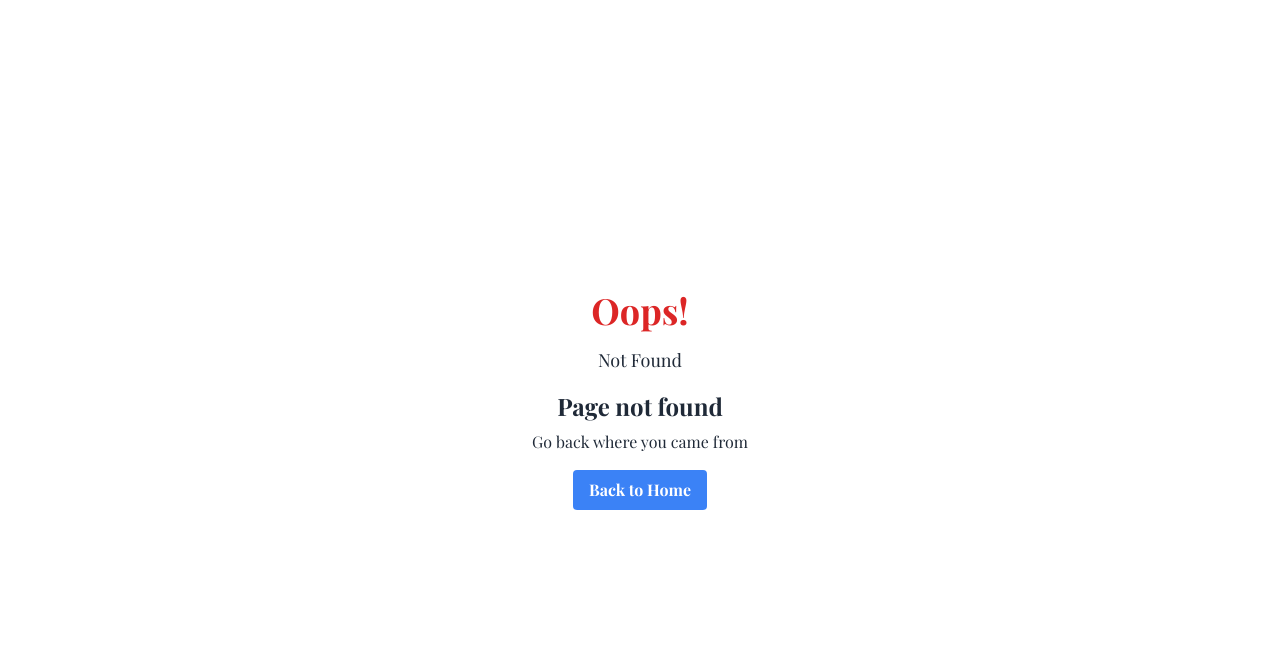
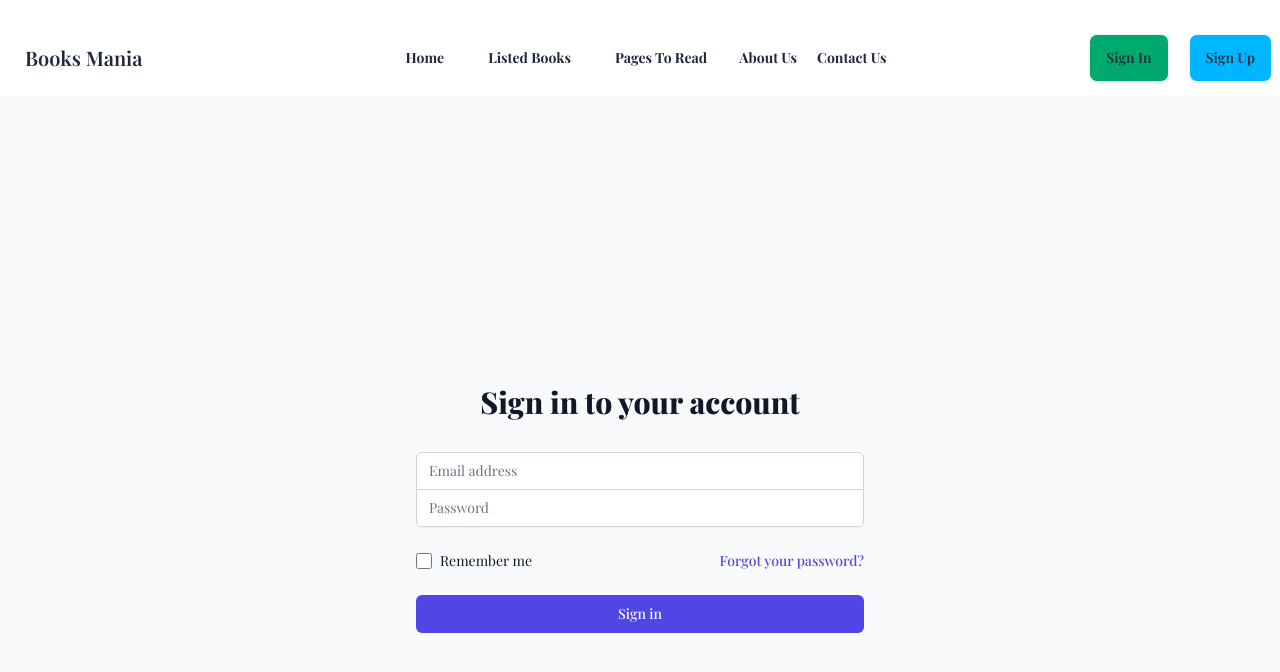
Before and after one commit to nhwnahid007/book-mania, a React (Vite) app: page /signin in a window 1280 px wide. Before the commit this address had no page. Shown: the top 672 px of the page. Built offline with nearby package versions, Linux system fonts and the light colour scheme.

Commit message:
Added sign in sign up components

```diff
--- a/src/Components/Nav/Nav.jsx
+++ b/src/Components/Nav/Nav.jsx
@@ -67,8 +67,8 @@ const Nav = () => {
         </ul>
       </div>
       <div className="navbar-end space-x-5">
-        <a className="btn bg-success">Sign In</a>
-        <a className="btn bg-info">Sign Up</a>
+        <Link to={'/signin'} className="btn bg-success">Sign In</Link>
+        <Link to={'/signup'} className="btn bg-info">Sign Up</Link>
       </div>
     </div>
   );
--- /dev/null
+++ b/src/Components/SignIn/SignIn.jsx
@@ -0,0 +1,57 @@
+import { useState } from "react";
+
+const SignIn = () => {
+    const [email, setEmail] = useState('');
+  const [password, setPassword] = useState('');
+
+  const handleSignIn = (e) => {
+    e.preventDefault();
+    // Your sign-in logic here
+  };
+
+  return (
+    <div className="min-h-screen flex items-center justify-center bg-gray-50 py-12 px-4 sm:px-6 lg:px-8">
+      <div className="max-w-md w-full space-y-8">
+        <div>
+          <h2 className="mt-6 text-center text-3xl font-extrabold text-gray-900">Sign in to your account</h2>
+        </div>
+        <form className="mt-8 space-y-6" onSubmit={handleSignIn}>
+          <input type="hidden" name="remember" value="true" />
+          <div className="rounded-md shadow-sm -space-y-px">
+            <div>
+              <label htmlFor="email-address" className="sr-only">Email address</label>
+              <input id="email-address" name="email" type="email" autoComplete="email" required className="appearance-none rounded-none relative block w-full px-3 py-2 border border-gray-300 placeholder-gray-500 text-gray-900 rounded-t-md focus:outline-none focus:ring-indigo-500 focus:border-indigo-500 focus:z-10 sm:text-sm" placeholder="Email address" value={email} onChange={(e) => setEmail(e.target.value)} />
+            </div>
+            <div>
+              <label htmlFor="password" className="sr-only">Password</label>
+              <input id="password" name="password" type="password" autoComplete="current-password" required className="appearance-none rounded-none relative block w-full px-3 py-2 border border-gray-300 placeholder-gray-500 text-gray-900 rounded-b-md focus:outline-none focus:ring-indigo-500 focus:border-indigo-500 focus:z-10 sm:text-sm" placeholder="Password" value={password} onChange={(e) => setPassword(e.target.value)} />
+            </div>
+          </div>
+
+          <div className="flex items-center justify-between">
+            <div className="flex items-center">
+              <input id="remember-me" name="remember-me" type="checkbox" className="h-4 w-4 text-indigo-600 focus:ring-indigo-500 border-gray-300 rounded" />
+              <label htmlFor="remember-me" className="ml-2 block text-sm text-gray-900">
+                Remember me
+              </label>
+            </div>
+
+            <div className="text-sm">
+              <a href="#" className="font-medium text-indigo-600 hover:text-indigo-500">
+                Forgot your password?
+              </a>
+            </div>
+          </div>
+
+          <div>
+            <button type="submit" className="group relative w-full flex justify-center py-2 px-4 border border-transparent text-sm font-medium rounded-md text-white bg-indigo-600 hover:bg-indigo-700 focus:outline-none focus:ring-2 focus:ring-offset-2 focus:ring-indigo-500">
+              Sign in
+            </button>
+          </div>
+        </form>
+      </div>
+    </div>
+  );
+};
+
+export default SignIn;
--- /dev/null
+++ b/src/Components/SignUp/SignUp.jsx
@@ -0,0 +1,48 @@
+import { useState } from "react";
+
+
+const SignUp = () => {
+    const [email, setEmail] = useState('');
+  const [password, setPassword] = useState('');
+  const [confirmPassword, setConfirmPassword] = useState('');
+
+  const handleSignUp = (e) => {
+    e.preventDefault();
+    // Your sign-up logic here
+  };
+
+  return (
+    <div className="min-h-screen flex items-center justify-center bg-gray-50 py-12 px-4 sm:px-6 lg:px-8">
+      <div className="max-w-md w-full space-y-8">
+        <div>
+          <h2 className="mt-6 text-center text-3xl font-extrabold text-gray-900">Sign up for an account</h2>
+        </div>
+        <form className="mt-8 space-y-6" onSubmit={handleSignUp}>
+          <input type="hidden" name="remember" value="true" />
+          <div className="rounded-md shadow-sm -space-y-px">
+            <div>
+              <label htmlFor="email-address" className="sr-only">Email address</label>
+              <input id="email-address" name="email" type="email" autoComplete="email" required className="appearance-none rounded-none relative block w-full px-3 py-2 border border-gray-300 placeholder-gray-500 text-gray-900 rounded-t-md focus:outline-none focus:ring-indigo-500 focus:border-indigo-500 focus:z-10 sm:text-sm" placeholder="Email address" value={email} onChange={(e) => setEmail(e.target.value)} />
+            </div>
+            <div>
+              <label htmlFor="password" className="sr-only">Password</label>
+              <input id="password" name="password" type="password" autoComplete="current-password" required className="appearance-none rounded-none relative block w-full px-3 py-2 border border-gray-300 placeholder-gray-500 text-gray-900 focus:outline-none focus:ring-indigo-500 focus:border-indigo-500 focus:z-10 sm:text-sm" placeholder="Password" value={password} onChange={(e) => setPassword(e.target.value)} />
+            </div>
+            <div>
+              <label htmlFor="confirm-password" className="sr-only">Confirm Password</label>
+              <input id="confirm-password" name="confirm-password" type="password" autoComplete="current-password" required className="appearance-none rounded-none relative block w-full px-3 py-2 border border-gray-300 placeholder-gray-500 text-gray-900 rounded-b-md focus:outline-none focus:ring-indigo-500 focus:border-indigo-500 focus:z-10 sm:text-sm" placeholder="Confirm Password" value={confirmPassword} onChange={(e) => setConfirmPassword(e.target.value)} />
+            </div>
+          </div>
+
+          <div>
+            <button type="submit" className="group relative w-full flex justify-center py-2 px-4 border border-transparent text-sm font-medium rounded-md text-white bg-indigo-600 hover:bg-indigo-700 focus:outline-none focus:ring-2 focus:ring-offset-2 focus:ring-indigo-500">
+              Sign up
+            </button>
+          </div>
+        </form>
+      </div>
+    </div>
+  );
+};
+
+export default SignUp;
```
Also changed, not shown: src/main.jsx (+10 -0 lines).
